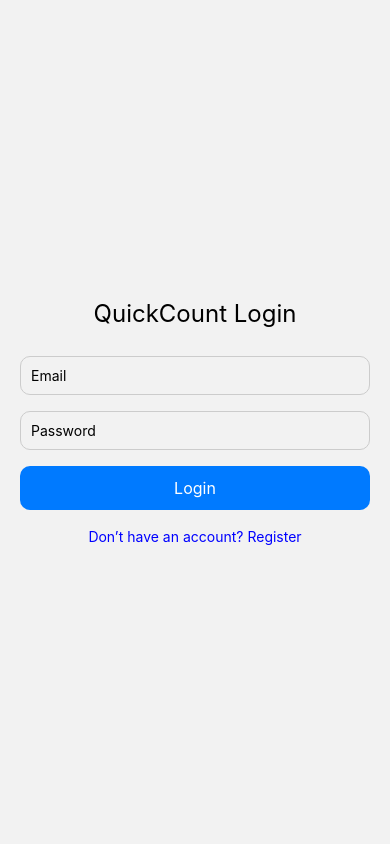
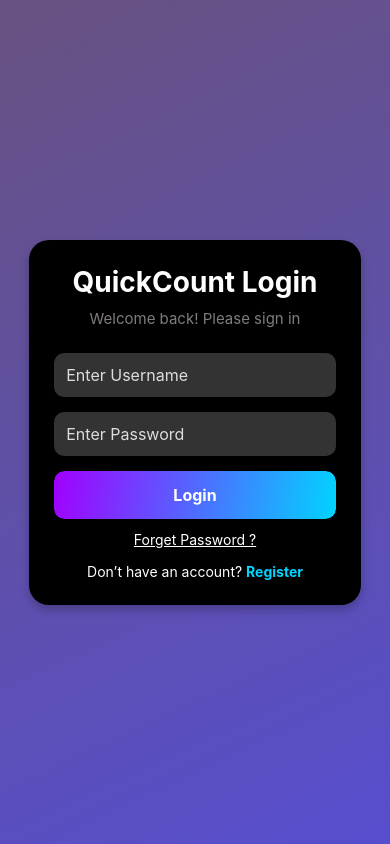
Before and after one commit to juliuscajes/QuickCount, a React Native app: screen /Login in a window 390 px wide. Built offline with nearby package versions, Linux system fonts and the light colour scheme.

Commit message:
Updating Login Screen

```diff
--- a/package.json
+++ b/package.json
@@ -23,7 +23,8 @@
     "react-native-chart-kit": "^6.12.0",
     "react-native-safe-area-context": "~5.6.0",
     "react-native-screens": "~4.16.0",
-    "react-native-svg": "^15.14.0"
+    "react-native-svg": "^15.14.0",
+    "expo-linear-gradient": "~15.0.7"
   },
   "private": true
 }
--- a/src/screens/LoginScreen.js
+++ b/src/screens/LoginScreen.js
@@ -1,34 +1,152 @@
 import React, { useState } from "react";
-import { View, Text, StyleSheet } from "react-native";
-import InputField from "../Components/InputField";
-import ButtonPrimary from "../Components/ButtonPrimary";
+import {
+  View,
+  Text,
+  TextInput,
+  TouchableOpacity,
+  StyleSheet,
+} from "react-native";
+import { LinearGradient } from "expo-linear-gradient";
+import { SafeAreaView } from "react-native-safe-area-context";
 
 export default function LoginScreen({ navigation }) {
   const [email, setEmail] = useState("");
   const [password, setPassword] = useState("");
 
+  const handleLogin = () => {
+    if (!email || !password) {
+      alert("Please enter your email and password.");
+      return;
+    }
+    navigation.replace("Main");
+  };
+
   return (
-    <View style={styles.container}>
+    <SafeAreaView style={styles.safeArea}>
+      <LinearGradient
+        colors={["#685281ff", "#574eceff"]}
+        style={styles.container}
+        start={{ x: 0, y: 0 }}
+        end={{ x: 1, y: 1 }}
+      >
+        <View style={styles.card}>
           <Text style={styles.title}>QuickCount Login</Text>
+          <Text style={styles.subtitle}>Welcome back! Please sign in</Text>
 
-      <InputField placeholder="Email" value={email} onChangeText={setEmail} />
-      <InputField
-        placeholder="Password"
+          <TextInput
+            style={styles.input}
+            placeholder="Enter Username"
+            placeholderTextColor="#ddd"
+            value={email}
+            onChangeText={setEmail}
+          />
+
+          <TextInput
+            style={styles.input}
+            placeholder="Enter Password"
+            placeholderTextColor="#ddd"
+            secureTextEntry
             value={password}
             onChangeText={setPassword}
-        secureTextEntry
           />
-      <ButtonPrimary title="Login" onPress={() => navigation.replace("Main")} />
+
+          <TouchableOpacity style={styles.button} onPress={handleLogin}>
+            <LinearGradient
+              colors={["#a100ff", "#00d4ff"]}
+              start={{ x: 0, y: 0 }}
+              end={{ x: 1, y: 1 }}
+              style={styles.buttonGradient}
+            >
+              <Text style={styles.buttonText}>Login</Text>
+            </LinearGradient>
+          </TouchableOpacity>
+
+          <TouchableOpacity>
+            <Text style={styles.forgot}>Forget Password ?</Text>
+          </TouchableOpacity>
 
           <Text style={styles.link} onPress={() => navigation.navigate("Register")}>
-        Don’t have an account? Register
+            Don’t have an account?{" "}
+            <Text style={styles.linkHighlight}>Register</Text>
           </Text>
         </View>
+      </LinearGradient>
+    </SafeAreaView>
   );
 }
 
 const styles = StyleSheet.create({
-  container: { flex: 1, padding: 20, justifyContent: "center" },
-  title: { fontSize: 24, textAlign: "center", marginBottom: 20 },
-  link: { color: "blue", textAlign: "center", marginTop: 10 },
-});
+  safeArea: {
+    flex: 1,
+    backgroundColor: "#000",
+  },
+  container: {
+    flex: 1,
+    justifyContent: "center",
+    alignItems: "center",
+  },
+  card: {
+    width: "85%",
+    backgroundColor: "rgba(0, 0, 0, 1)",
+    borderRadius: 20,
+    padding: 25,
+    alignItems: "center",
+    shadowColor: "#0c0c0cd5",
+    shadowOpacity: 0.3,
+    shadowRadius: 10,
+    shadowOffset: { width: 0, height: 5 },
+  },
+  title: {
+    fontSize: 28,
+    fontWeight: "700",
+    color: "#fff",
+    marginBottom: 10,
+  },
+  subtitle: {
+    fontSize: 15,
+    color: "rgba(161, 155, 155, 0.8)",
+    textAlign: "center",
+    marginBottom: 25,
+  },
+  input: {
+    width: "100%",
+    padding: 12,
+    borderRadius: 10,
+    backgroundColor: "rgba(255,255,255,0.2)",
+    color: "#fff",
+    fontSize: 16,
+    marginBottom: 15,
+  },
+  button: {
+    width: "100%",
+    borderRadius: 10,
+    overflow: "hidden",
+  },
+  buttonGradient: {
+    paddingVertical: 14,
+    alignItems: "center",
+    borderRadius: 10,
+  },
+  buttonText: {
+    color: "#fff",
+    fontWeight: "700",
+    fontSize: 16,
+  },
+  forgot: {
+    color: "#fff",
+    fontSize: 14,
+    marginTop: 12,
+    textDecorationLine: "underline",
+  },
+  link: {
+    color: "#fff",
+    fontSize: 14,
+    marginTop: 15,
+    textAlign: "center",
+  },
+  linkHighlight: {
+    fontWeight: "700",
+    color: "#00d4ff",
+  },
+}
+);
--- a/src/screens/RegisterScreen.js
+++ b/src/screens/RegisterScreen.js
@@ -34,4 +34,5 @@ const styles = StyleSheet.create({
   container: { flex: 1, padding: 20, justifyContent: "center" },
   title: { fontSize: 24, textAlign: "center", marginBottom: 20 },
   link: { color: "blue", textAlign: "center", marginTop: 10 },
-});
+}
+);
```
Also changed, not shown: 1 other file (tests, documents, lock files or other folders). Lines whose indentation alone changed are shown as unchanged.
